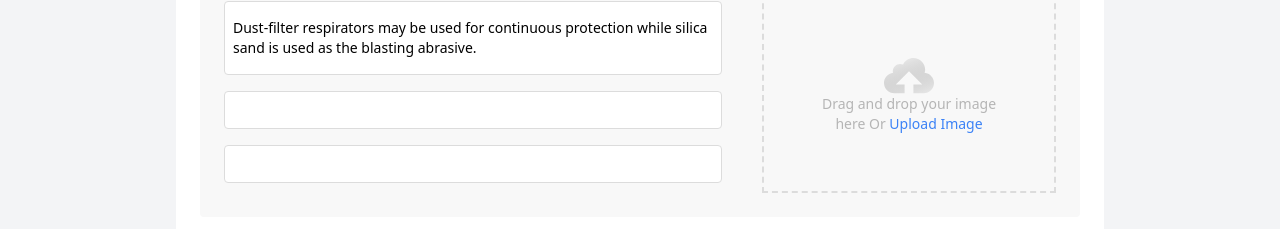
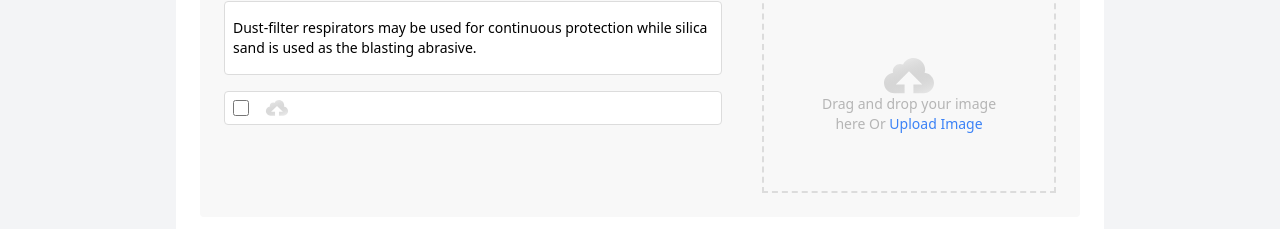
Before and after one commit to AbdelhaqNouhi/Im-enSe-Test, a React (Vite) app: page /Dashboard in a window 1280 px wide. Shown: the part 723-952 px from the top of the page. Built offline with nearby package versions, Linux system fonts and the light colour scheme.

Commit message:
added more

```diff
--- a/src/components/Custom/FirstPart.jsx
+++ b/src/components/Custom/FirstPart.jsx
@@ -238,10 +238,26 @@ const FirstPart = () => {
                     </div>
                     <div>
                         <div className='flex flex-col gap-1.5'>
+                            {/* {selectedFile ? (
+                                <div className='flex justify-between bg-[#47CA5B] px-2 py-1 rounded items-center text-white font-semibold'>
+                                    <div>
+                                        <p className='text-xs'>Completed</p>
+                                        <p>{selectedFile.name}</p>
+                                    </div>
+                                    <svg width="22" height="22" viewBox="0 0 22 22" fill="none" xmlns="http://www.w3.org/2000/svg">
+                                        <circle cx="11" cy="11" r="11" fill="white" />
+                                        <path fill-rule="evenodd" clip-rule="evenodd" d="M11.0005 12.3149L13.5898 14.8099C13.8496 15.0621 14.0186 15.0647 14.2831 14.8099L14.8026 14.3092C15.0571 14.064 15.0744 13.9031 14.8026 13.6412L12.0613 11.0001L14.8028 8.35901C15.0596 8.11078 15.0646 7.94326 14.8028 7.6908L14.2833 7.19034C14.0138 6.93059 13.8473 6.94259 13.5901 7.19034L11.0005 9.68532L8.4112 7.19058C8.15394 6.94282 7.98744 6.93082 7.71793 7.19058L7.19842 7.69103C6.93641 7.9435 6.94116 8.11102 7.19842 8.35925L9.93973 11.0001L7.19842 13.6412C6.92666 13.9031 6.94116 14.064 7.19842 14.3092L7.71768 14.8099C7.97994 15.0647 8.14894 15.0621 8.41095 14.8099L11.0005 12.3149Z" fill="#B5B5B5" />
+                                    </svg>
+                                </div>
+                            ): null} */}
                             <div className='flex justify-between bg-[#47CA5B] px-2 py-1 rounded items-center text-white font-semibold'>
                                 <div>
                                     <p className='text-xs'>Completed</p>
-                                    <p>workingAtHeight.pdf</p>
+                                    {selectedFile ? (
+                                        <p>{selectedFile.name}</p>
+                                    ): (
+                                        <p>workingAtHeight.pdf</p>
+                                    )}
                                 </div>
                                 <svg width="22" height="22" viewBox="0 0 22 22" fill="none" xmlns="http://www.w3.org/2000/svg">
                                     <circle cx="11" cy="11" r="11" fill="white" />
--- a/src/components/Custom/QuizPart.jsx
+++ b/src/components/Custom/QuizPart.jsx
@@ -3,6 +3,8 @@ import React, { useEffect, useState } from 'react'
 const QuizPart = () => {
 
     const [selectedFile, setSelectedFile] = useState('');
+    const [isChecked, setIsChecked] = useState(false);
+    console.log(isChecked);
 
     // function is called when a file is dropped
     const handleDrop = (e) => {
@@ -32,6 +34,11 @@ const QuizPart = () => {
     }, [selectedFile])
 
 
+    const handleCheckboxChange = (event) => {
+        setIsChecked(event.target.checked);
+    };
+
+
     return (
         <div className='px-44 pb-24'>
             <div className='bg-white flex flex-col p-6 gap-4 rounded text-sm w-full h-full'>
@@ -51,8 +58,36 @@ const QuizPart = () => {
                         <div className='px-2 py-4 w-full rounded border border-[#DCDCDC] bg-white'>
                             <p>Dust-filter respirators may be used for continuous protection while silica sand is used as the blasting abrasive.</p>
                         </div>
-                        <input className='px-2 py-2 w-full rounded border border-[#DCDCDC] bg-white'  type="text" />
-                        <input className='px-2 py-2 w-full rounded border border-[#DCDCDC] bg-white' type="text" />
+                        <div className='px-2 py-2 w-full flex justify-between items-center  rounded border border-[#DCDCDC] bg-white' type="text">
+                            <div className='flex gap-4'>
+                                <input
+                                    className=' bg-slate-900 border border-[#DCDCDC] rounded w-4 h-4'
+                                    type="checkbox"
+                                    checked={isChecked}
+                                    onChange={handleCheckboxChange}
+                                />
+                                <div className='flex items-center'
+                                    onDrop={handleDrop}
+                                    onDragOver={handleDragOver}>
+                                    <label htmlFor="hidden-file-input">
+                                        <svg width="24" height="16" viewBox="0 0 50 36" fill="none" xmlns="http://www.w3.org/2000/svg">
+                                            <path d="M40.5882 14.7059C40.8824 13.8235 41.1765 12.9412 41.1765 11.7647C41.1765 5.29412 35.8824 0 29.4118 0C25 0 20.8824 2.64706 19.1176 6.47059C18.2353 6.17647 17.0588 5.88235 16.1765 5.88235C12.0588 5.88235 8.82353 9.11765 8.82353 13.2353C8.82353 13.8235 8.82353 14.4118 9.11765 14.7059C3.82353 15.5882 0 19.7059 0 25C0 30.5882 4.70588 35.2941 10.2941 35.2941H20.5882V26.4706H11.7647L25 13.2353L38.2353 26.4706H29.4118V35.2941H39.7059C45.2941 35.2941 50 30.5882 50 25C50 19.7059 45.8824 15.2941 40.5882 14.7059Z" fill="url(#paint0_linear_401_508)" />
+                                            <defs>
+                                                <linearGradient id="paint0_linear_401_508" x1="25" y1="0" x2="41.1765" y2="45.5882" gradientUnits="userSpaceOnUse">
+                                                    <stop stop-color="#E7E7E7" />
+                                                    <stop offset="1" stop-color="#848484" stop-opacity="0" />
+                                                </linearGradient>
+                                            </defs>                                        </svg>
+                                    </label>
+                                    <input
+                                        type="file"
+                                        id="hidden-file-input"
+                                        onChange={handleFileSelect}
+                                        style={{ display: 'none' }}
+                                    />
+                                </div>
+                            </div>
+                        </div>
                     </div>
                     <div className='flex flex-col gap-2'>
                         <div className='flex justify-between items-center'>
@@ -100,6 +135,7 @@ const QuizPart = () => {
                 </div>
                 <div className='bg-[#E1EFFF] text-[#2C8EFF] font-bold text-center py-2 rounded'>
                     <button className=''>Add Question +</button>
+
                 </div>
             </div>
         </div>
```
